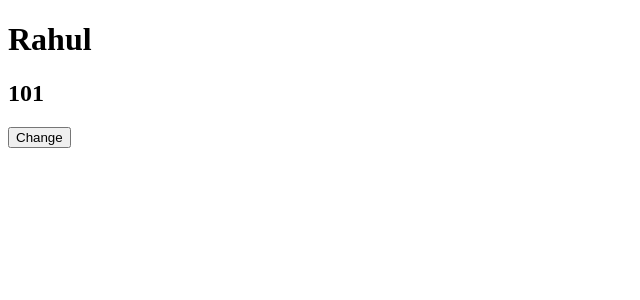
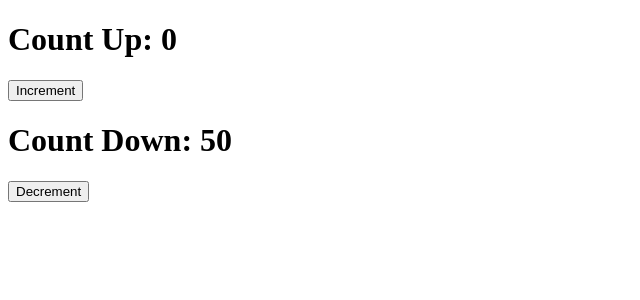
Before and after one commit to Najmul-Islam/ReactJs-with-geekyShows, a React (Create React App) app: page / in a window 1280 px wide. Shown: the top 300 px of the page, without its empty margins (0-640 px from the left). Built offline with nearby package versions, Linux system fonts and the light colour scheme.

Commit message:
complete useEffect

```diff
--- a/src/App.js
+++ b/src/App.js
@@ -1,21 +1,30 @@
-import React, {useState} from 'react'
+import React, {useState, useEffect} from 'react'
 
 function App (){
-    const [name, setName] = useState("Rahul");
-    const [roll, setRoll] = useState(101)
-    // const name = nameSteteVariable[0]
-    // const setName = nameSteteVariable[1]
+    const [count, setCount] = useState(0);
+    const [count1, setCount1] = useState(50);
 
-    const handleClick = () =>{
-        setName('GeekyShows');
-        setRoll(102)
+    const handleIncrement = () => {
+        setCount(count + 1)
     }
 
-    return(<div>
-        <h1>{name}</h1>
-        <h2>{roll}</h2>
-        <button type="button" onClick={handleClick}>Change </button>
-    </div>)
+    const handleDecrement = () => {
+        setCount1(count1 - 1)
+    }
+
+    useEffect(() => {
+        console.log("Use Effect Called");
+    },[count1,count])
+
+    return(
+        <React.Fragment>
+            <h1>Count Up: {count}</h1>
+            <button type="button" onClick={handleIncrement}>Increment</button>
+
+            <h1>Count Down: {count1}</h1>
+            <button type="button" onClick={handleDecrement}>Decrement</button>
+        </React.Fragment>
+    )
 }
 
 export default App
```
